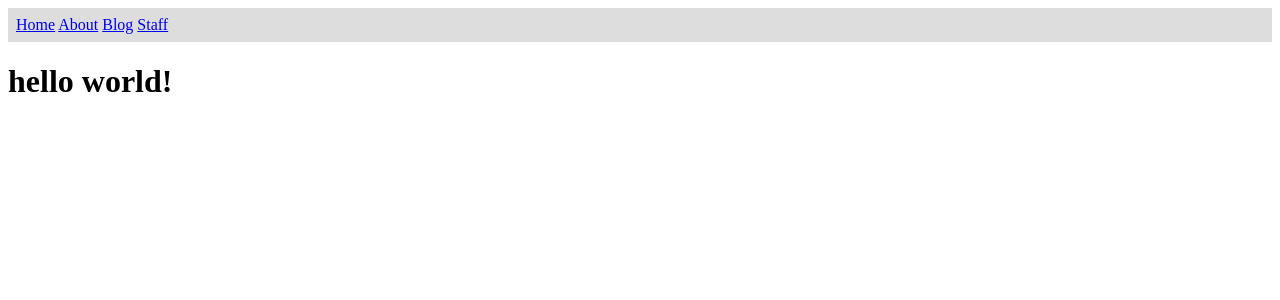
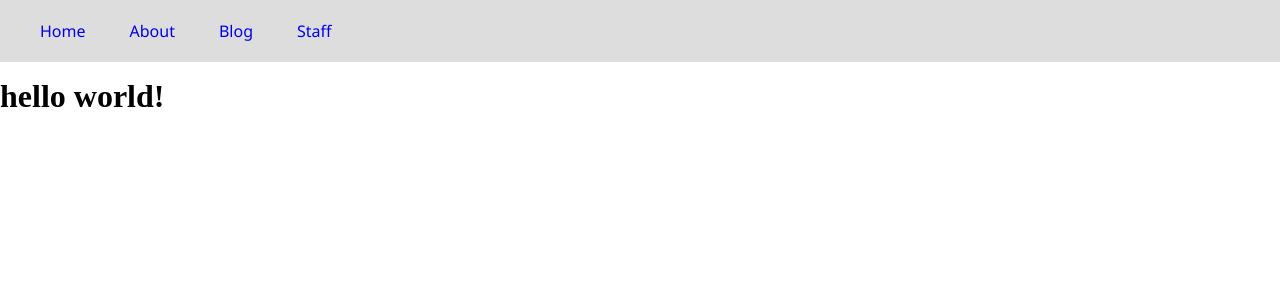
Before and after one commit to eezife-wustl/ErikasBlog, a Jekyll site: the page built from index.html, in a window 1280 px wide. Shown: the top 300 px of the page. Built offline with Jekyll 4.4.1, drawn with Linux system fonts in a browser that asks for light colours.

Commit message:
navbar updates

```diff
--- a/_includes/navigation.html
+++ b/_includes/navigation.html
@@ -1,5 +1,5 @@
 <nav class="current">
   {% for item in site.data.navigation %}
-    <a href="{{ item.link }}"{% if page.url == item.link %} {% endif %}>{{ item.name }}</a>
+    <a href="{{ item.link }}" class="links" {% if page.url == item.link %} {% endif %}>{{ item.name }}</a>
   {% endfor %}
 </nav>
--- a/_layouts/authors.html
+++ b/_layouts/authors.html
@@ -1,6 +1,3 @@
----
-layout: default
----
 <h1>{{ page.name }}</h1>
 <h2>{{ page.position }}</h2>
 
--- a/_layouts/post.html
+++ b/_layouts/post.html
@@ -1,6 +1,3 @@
----
-layout: default
----
 <h1>{{ page.title }}</h1>
 
 <p>
--- a/_sass/main.scss
+++ b/_sass/main.scss
@@ -1,7 +1,20 @@
+@import url('https://fonts.googleapis.com/css?family=Noto+Sans&display=swap');
+
 .current {
     color: green;
-    margin: 0;
-    display: block;
-    padding: 8px;
     background-color: #dddddd;
+    padding: 20px;
+    width: 100%;
+    margin: 0 0 1em 0;
+    float: left;
   }
+
+.links {
+    text-decoration: none;
+    padding: 20px;
+    font-family: "Noto Sans", sans-serif;
+}
+
+* {
+  margin: 0;
+}
```
